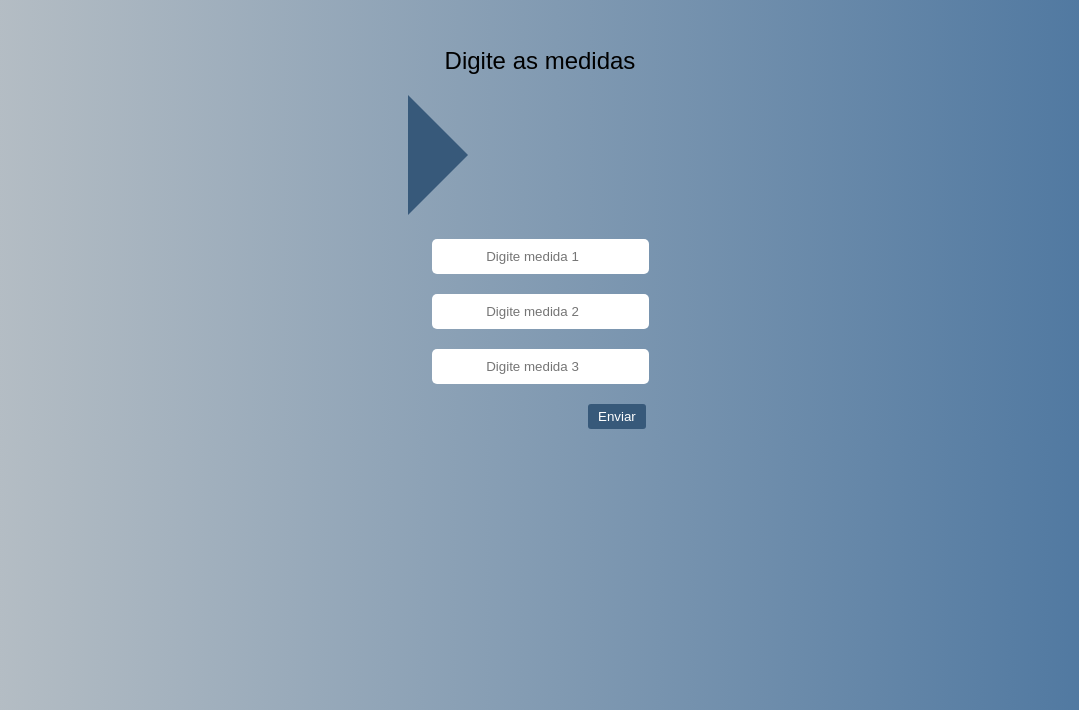
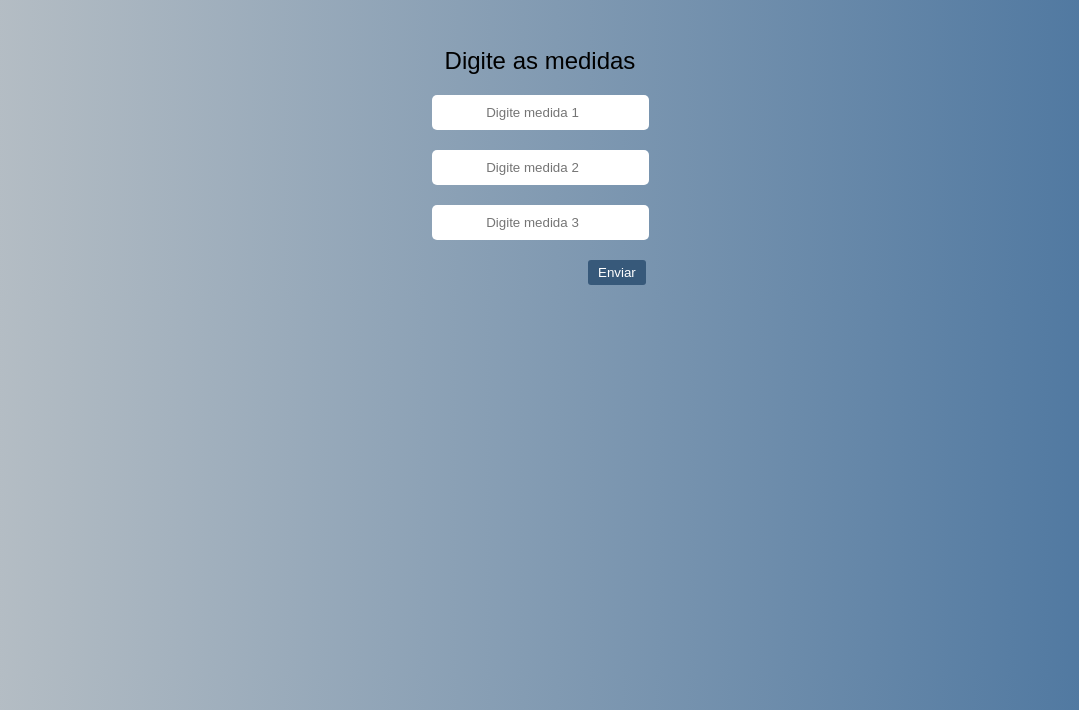
Before and after one commit to thiesac/triangulos, a plain HTML site: page index.html in a window 1280 px wide. Shown: the part 90-800 px from the top of the page, without its empty margins (100-1179 px from the left). Drawn offline with Linux system fonts and the light colour scheme.

Commit message:
finalizado sem triângulo

```diff
--- a/style.css
+++ b/style.css
@@ -36,8 +36,8 @@ button {
     padding: 5px 10px;
 }
 
-.triangle {
-    display: inline-block;
+/* .triangle {
+    display: none;
     width: 0;
     height: 0;
     border-top: 60px solid transparent;
@@ -45,7 +45,7 @@ button {
     border-left: 60px solid #37597a;
     grid-column-start: 1;
     margin: auto 500px;
-}
+} */
 
 button:hover{
     cursor: pointer;
```
